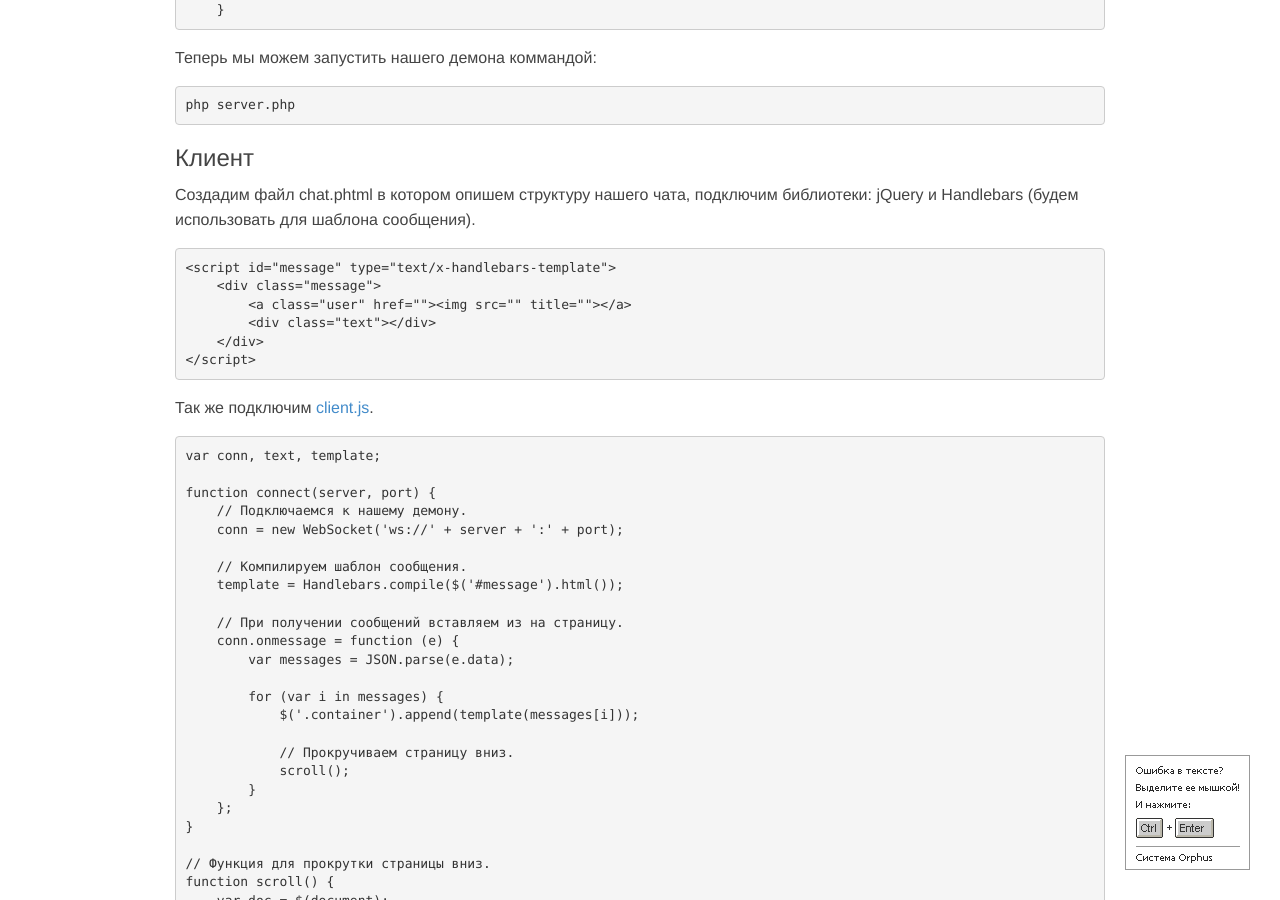
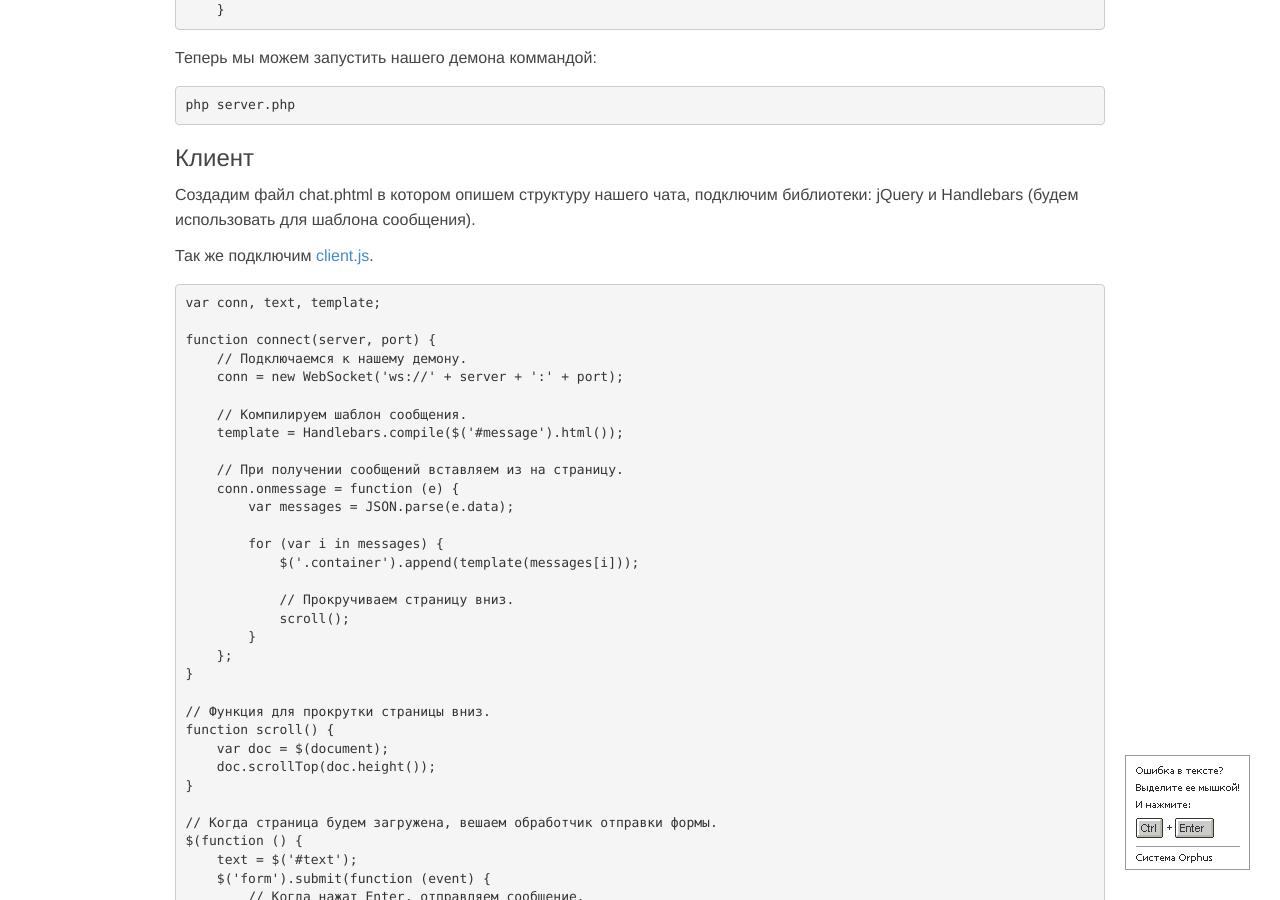
Before and after one commit to toFlash/medv.io, a Jekyll site: the page built from _posts/2014-03-16-create-chat-on-php.md, in a window 1280 px wide and 900 px high, scrolled down 5564 px. Built offline with Jekyll 4.4.1, drawn with Linux system fonts in a browser that asks for light colours; Markdown is read by kramdown in place of the engine named in the settings; comment, search, counter and statistics services are not loaded.

Commit message:
Update post.

````diff
--- a/_posts/2014-03-16-create-chat-on-php.md
+++ b/_posts/2014-03-16-create-chat-on-php.md
@@ -293,15 +293,6 @@ php server.php
 
 Создадим файл chat.phtml в котором опишем структуру нашего чата, подключим библиотеки: jQuery и Handlebars (будем использовать для шаблона сообщения).
 
-```
-<sсript id="message" type="text/x-handlebars-template">
-    <div class="message">
-        <a class="user" href="{{user.profile_url}}"><img src="{{user.pic_square}}" title="{{user.name}}"></a>
-        <div class="text">{{text}}</div>
-    </div>
-</sсript>
-```
-
 Так же подключим [client.js](https://github.com/elfet/chat/blob/master/js/client.js).
 
 <!-- lang: js -->
````
